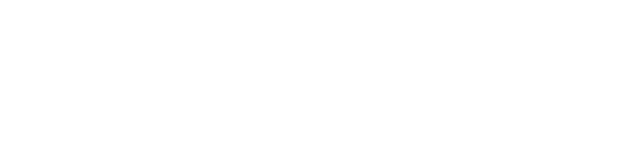
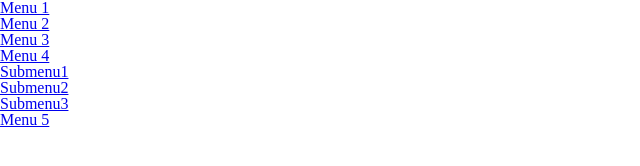
Before and after one commit to MarinaKha26/Marina_Khar_08, a plain HTML site: page page/index.html in a window 1280 px wide. Shown: the whole page, without its empty margins (0-640 px from the left). Drawn offline with Linux system fonts and the light colour scheme; files that its build step writes are made by us from their sources.

Commit message:
created menu with dropdown menu

```diff
--- a/css/reset.css
+++ b/css/reset.css
@@ -0,0 +1,45 @@
+
+
+html, body, div, span, applet, object, iframe,
+h1, h2, h3, h4, h5, h6, p, blockquote, pre,
+a, abbr, acronym, address, big, cite, code,
+del, dfn, em, img, ins, kbd, q, s, samp,
+small, strike, strong, sub, sup, tt, var,
+b, u, i, center,
+dl, dt, dd, ol, ul, li,
+fieldset, form, label, legend,
+table, caption, tbody, tfoot, thead, tr, th, td,
+article, aside, canvas, details, embed,
+figure, figcaption, footer, header, hgroup,
+menu, nav, output, ruby, section, summary,
+time, mark, audio, video {
+	margin: 0;
+	padding: 0;
+	border: 0;
+	font-size: 100%;
+	font: inherit;
+	vertical-align: baseline;
+}
+/* HTML5 display-role reset for older browsers */
+article, aside, details, figcaption, figure,
+footer, header, hgroup, menu, nav, section {
+	display: block;
+}
+body {
+	line-height: 1;
+}
+ol, ul {
+	list-style: none;
+}
+blockquote, q {
+	quotes: none;
+}
+blockquote:before, blockquote:after,
+q:before, q:after {
+	content: '';
+	content: none;
+}
+table {
+	border-collapse: collapse;
+	border-spacing: 0;
+}
--- a/page/index.html
+++ b/page/index.html
@@ -5,10 +5,43 @@
     <meta http-equiv="X-UA-Compatible" content="IE=edge">
     <meta name="viewport" content="width=device-width, initial-scale=1.0">
     <title>Document</title>
-    <link rel="stylesheet" href="reset.css">
-    <link rel="stylesheet" href="style.css">
+    <link rel="stylesheet" href="../css/reset.css">
+    <link rel="stylesheet" href="../css/style.css">
 </head>
 <body>
-
+    <header class="header">
+        <ul class="menu">
+            <li class="menu__item">
+                <a href="#" class="menu__link">
+                    Menu 1
+                </a>
+            </li>
+            <li class="menu__item">
+                <a href="#" class="menu__link">
+                    Menu 2
+                </a>
+            </li>
+            <li class="menu__item">
+                <a href="#" class="menu__link">
+                    Menu 3
+                </a>
+            </li>
+            <li class="menu__item">
+                <a href="#" class="menu__link">
+                    Menu 4
+                </a>
+                <ul class="dropdown dropdown_menu">
+                    <li class="dropdown__item"><a href="#" class="dropdown__link">Submenu1</a></li>
+                    <li class="dropdown__item"><a href="#" class="dropdown__link">Submenu2</a></li>
+                    <li class="dropdown__item"><a href="#" class="dropdown__link">Submenu3</a></li>
+                </ul>
+            </li>
+            <li class="menu__item">
+                <a href="#" class="menu__link">
+                    Menu 5
+                </a>
+            </li>
+        </ul>
+    </header>
 </body>
 </html>
```
